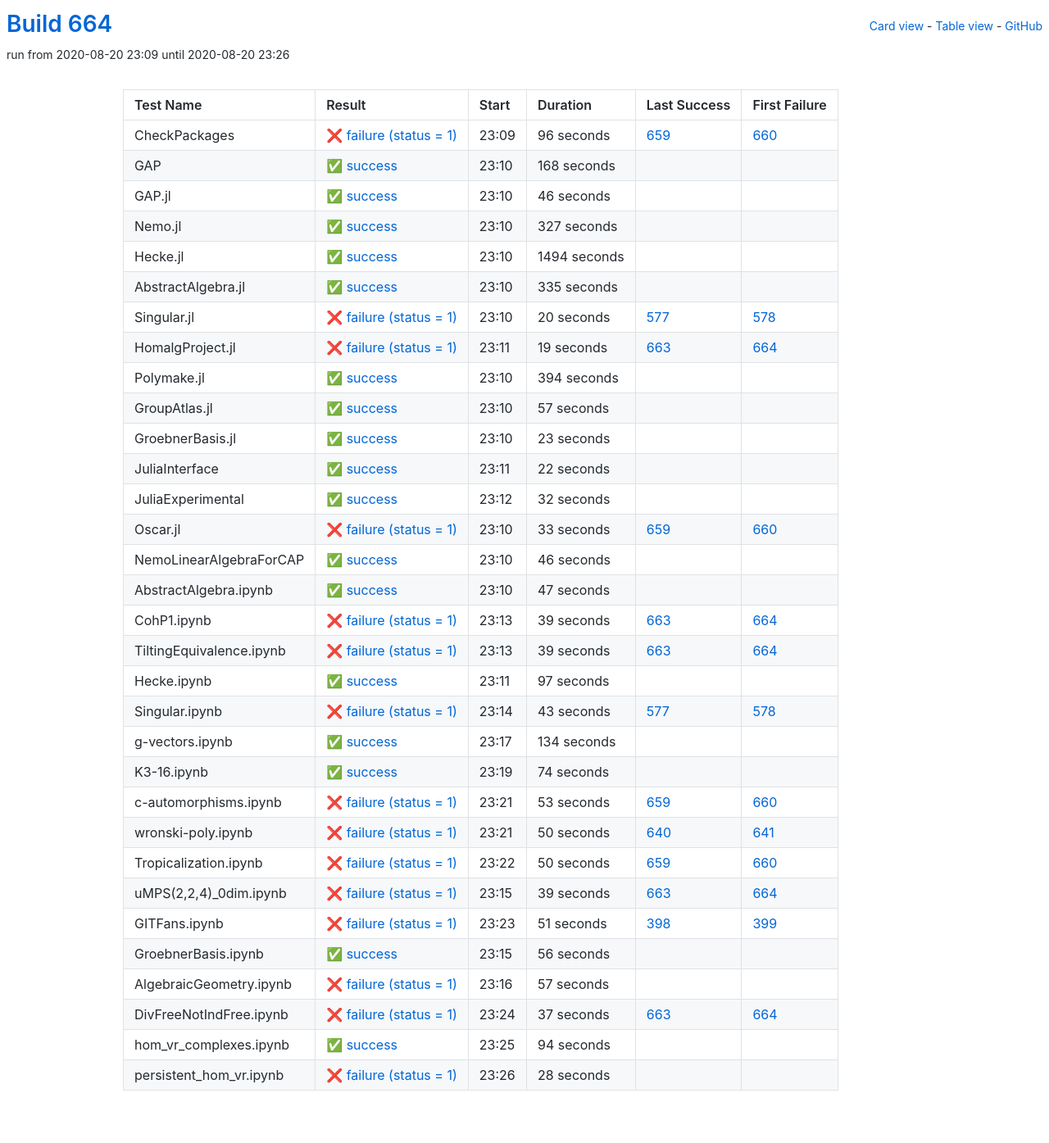
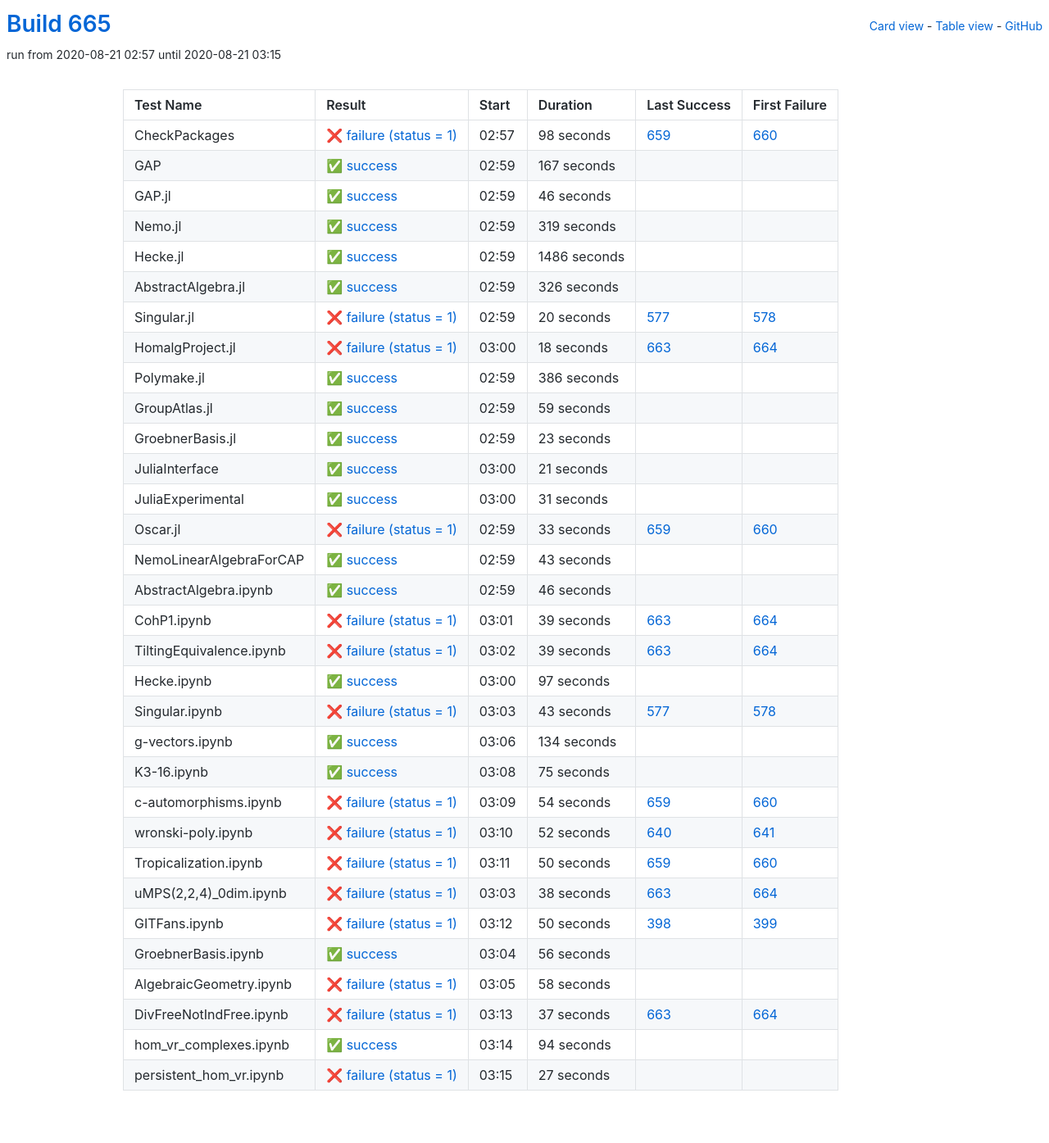
Before and after one commit to oscar-system/oscar-ci-status-stable, a Jekyll site: the page built from table.html, in a window 1280 px wide. Shown: the whole page at 82% size. Built offline with Jekyll 4.4.1, drawn with Linux system fonts in a browser that asks for light colours.

Commit message:
Build #665

```diff
--- a/_data/ci.yml
+++ b/_data/ci.yml
@@ -1,6 +1,6 @@
 ---
-build: 664
-build_url: https://oscarci.mathematik.uni-kl.de/job/oscar-stable/664/
+build: 665
+build_url: https://oscarci.mathematik.uni-kl.de/job/oscar-stable/665/
 job: oscar-stable
 organization: oscar-system
 repo: oscar-ci-status-stable
@@ -8,32 +8,32 @@ repourl: https://github.com/oscar-system/oscar-ci-status-stable
 tests:
 - name: CheckPackages
   id: checkpackages
-  log: https://oscarci.mathematik.uni-kl.de/job/oscar-stable/664/artifact/logs/build-664/CheckPackages.log
-  start: 2020-08-20 23:09
+  log: https://oscarci.mathematik.uni-kl.de/job/oscar-stable/665/artifact/logs/build-665/CheckPackages.log
+  start: 2020-08-21 02:57
   success: false
   exitcode: 1
   status: failure
-  duration: 96
+  duration: 98
   last_success: 659
   last_success_url: https://oscarci.mathematik.uni-kl.de/job/oscar-stable/659/
   first_failure: 660
   first_failure_url: https://oscarci.mathematik.uni-kl.de/job/oscar-stable/660/
 - name: GAP
   id: gap
-  log: https://oscarci.mathematik.uni-kl.de/job/oscar-stable/664/artifact/logs/build-664/GAP.log
-  start: 2020-08-20 23:10
+  log: https://oscarci.mathematik.uni-kl.de/job/oscar-stable/665/artifact/logs/build-665/GAP.log
+  start: 2020-08-21 02:59
   success: true
   exitcode: 0
   status: success
-  duration: 168
+  duration: 167
   last_success: false
   last_success_url:
   first_failure: false
   first_failure_url:
 - name: GAP.jl
   id: gap-jl
-  log: https://oscarci.mathematik.uni-kl.de/job/oscar-stable/664/artifact/logs/build-664/GAP.jl.log
-  start: 2020-08-20 23:10
+  log: https://oscarci.mathematik.uni-kl.de/job/oscar-stable/665/artifact/logs/build-665/GAP.jl.log
+  start: 2020-08-21 02:59
   success: true
   exitcode: 0
   status: success
@@ -44,44 +44,44 @@ tests:
   first_failure_url:
 - name: Nemo.jl
   id: nemo-jl
-  log: https://oscarci.mathematik.uni-kl.de/job/oscar-stable/664/artifact/logs/build-664/Nemo.jl.log
-  start: 2020-08-20 23:10
+  log: https://oscarci.mathematik.uni-kl.de/job/oscar-stable/665/artifact/logs/build-665/Nemo.jl.log
+  start: 2020-08-21 02:59
   success: true
   exitcode: 0
   status: success
-  duration: 327
+  duration: 319
   last_success: false
   last_success_url:
   first_failure: false
   first_failure_url:
 - name: Hecke.jl
   id: hecke-jl
-  log: https://oscarci.mathematik.uni-kl.de/job/oscar-stable/664/artifact/logs/build-664/Hecke.jl.log
-  start: 2020-08-20 23:10
+  log: https://oscarci.mathematik.uni-kl.de/job/oscar-stable/665/artifact/logs/build-665/Hecke.jl.log
+  start: 2020-08-21 02:59
   success: true
   exitcode: 0
   status: success
-  duration: 1494
+  duration: 1486
   last_success: false
   last_success_url:
   first_failure: false
   first_failure_url:
 - name: AbstractAlgebra.jl
   id: abstractalgebra-jl
-  log: https://oscarci.mathematik.uni-kl.de/job/oscar-stable/664/artifact/logs/build-664/AbstractAlgebra.jl.log
-  start: 2020-08-20 23:10
+  log: https://oscarci.mathematik.uni-kl.de/job/oscar-stable/665/artifact/logs/build-665/AbstractAlgebra.jl.log
+  start: 2020-08-21 02:59
   success: true
   exitcode: 0
   status: success
-  duration: 335
+  duration: 326
   last_success: false
   last_success_url:
   first_failure: false
   first_failure_url:
 - name: Singular.jl
   id: singular-jl
-  log: https://oscarci.mathematik.uni-kl.de/job/oscar-stable/664/artifact/logs/build-664/Singular.jl.log
-  start: 2020-08-20 23:10
+  log: https://oscarci.mathematik.uni-kl.de/job/oscar-stable/665/artifact/logs/build-665/Singular.jl.log
+  start: 2020-08-21 02:59
   success: false
   exitcode: 1
   status: failure
@@ -92,44 +92,44 @@ tests:
   first_failure_url: https://oscarci.mathematik.uni-kl.de/job/oscar-stable/578/
 - name: HomalgProject.jl
   id: homalgproject-jl
-  log: https://oscarci.mathematik.uni-kl.de/job/oscar-stable/664/artifact/logs/build-664/HomalgProject.jl.log
-  start: 2020-08-20 23:11
+  log: https://oscarci.mathematik.uni-kl.de/job/oscar-stable/665/artifact/logs/build-665/HomalgProject.jl.log
+  start: 2020-08-21 03:00
   success: false
   exitcode: 1
   status: failure
-  duration: 19
+  duration: 18
   last_success: 663
   last_success_url: https://oscarci.mathematik.uni-kl.de/job/oscar-stable/663/
   first_failure: 664
   first_failure_url: https://oscarci.mathematik.uni-kl.de/job/oscar-stable/664/
 - name: Polymake.jl
   id: polymake-jl
-  log: https://oscarci.mathematik.uni-kl.de/job/oscar-stable/664/artifact/logs/build-664/Polymake.jl.log
-  start: 2020-08-20 23:10
+  log: https://oscarci.mathematik.uni-kl.de/job/oscar-stable/665/artifact/logs/build-665/Polymake.jl.log
+  start: 2020-08-21 02:59
   success: true
   exitcode: 0
   status: success
-  duration: 394
+  duration: 386
   last_success: false
   last_success_url:
   first_failure: false
   first_failure_url:
 - name: GroupAtlas.jl
   id: groupatlas-jl
-  log: https://oscarci.mathematik.uni-kl.de/job/oscar-stable/664/artifact/logs/build-664/GroupAtlas.jl.log
-  start: 2020-08-20 23:10
+  log: https://oscarci.mathematik.uni-kl.de/job/oscar-stable/665/artifact/logs/build-665/GroupAtlas.jl.log
+  start: 2020-08-21 02:59
   success: true
   exitcode: 0
   status: success
-  duration: 57
+  duration: 59
   last_success: false
   last_success_url:
   first_failure: false
   first_failure_url:
 - name: GroebnerBasis.jl
   id: groebnerbasis-jl
-  log: https://oscarci.mathematik.uni-kl.de/job/oscar-stable/664/artifact/logs/build-664/GroebnerBasis.jl.log
-  start: 2020-08-20 23:10
+  log: https://oscarci.mathematik.uni-kl.de/job/oscar-stable/665/artifact/logs/build-665/GroebnerBasis.jl.log
+  start: 2020-08-21 02:59
   success: true
   exitcode: 0
   status: success
@@ -140,32 +140,32 @@ tests:
   first_failure_url:
 - name: JuliaInterface
   id: juliainterface
-  log: https://oscarci.mathematik.uni-kl.de/job/oscar-stable/664/artifact/logs/build-664/JuliaInterface.log
-  start: 2020-08-20 23:11
+  log: https://oscarci.mathematik.uni-kl.de/job/oscar-stable/665/artifact/logs/build-665/JuliaInterface.log
+  start: 2020-08-21 03:00
   success: true
   exitcode: 0
   status: success
-  duration: 22
+  duration: 21
   last_success: false
   last_success_url:
   first_failure: false
   first_failure_url:
 - name: JuliaExperimental
   id: juliaexperimental
-  log: https://oscarci.mathematik.uni-kl.de/job/oscar-stable/664/artifact/logs/build-664/JuliaExperimental.log
-  start: 2020-08-20 23:12
+  log: https://oscarci.mathematik.uni-kl.de/job/oscar-stable/665/artifact/logs/build-665/JuliaExperimental.log
+  start: 2020-08-21 03:00
   success: true
   exitcode: 0
   status: success
-  duration: 32
+  duration: 31
   last_success: false
   last_success_url:
   first_failure: false
   first_failure_url:
 - name: Oscar.jl
   id: oscar-jl
-  log: https://oscarci.mathematik.uni-kl.de/job/oscar-stable/664/artifact/logs/build-664/Oscar.jl.log
-  start: 2020-08-20 23:10
+  log: https://oscarci.mathematik.uni-kl.de/job/oscar-stable/665/artifact/logs/build-665/Oscar.jl.log
+  start: 2020-08-21 02:59
   success: false
   exitcode: 1
   status: failure
@@ -176,8 +176,20 @@ tests:
   first_failure_url: https://oscarci.mathematik.uni-kl.de/job/oscar-stable/660/
 - name: NemoLinearAlgebraForCAP
   id: nemolinearalgebraforcap
-  log: https://oscarci.mathematik.uni-kl.de/job/oscar-stable/664/artifact/logs/build-664/NemoLinearAlgebraForCAP.log
-  start: 2020-08-20 23:10
+  log: https://oscarci.mathematik.uni-kl.de/job/oscar-stable/665/artifact/logs/build-665/NemoLinearAlgebraForCAP.log
+  start: 2020-08-21 02:59
+  success: true
+  exitcode: 0
+  status: success
+  duration: 43
+  last_success: false
+  last_success_url:
+  first_failure: false
+  first_failure_url:
+- name: AbstractAlgebra.ipynb
+  id: abstractalgebra-ipynb
+  log: https://oscarci.mathematik.uni-kl.de/job/oscar-stable/665/artifact/logs/build-665/AbstractAlgebra.ipynb.log
+  start: 2020-08-21 02:59
   success: true
   exitcode: 0
   status: success
@@ -186,22 +198,10 @@ tests:
   last_success_url:
   first_failure: false
   first_failure_url:
-- name: AbstractAlgebra.ipynb
-  id: abstractalgebra-ipynb
-  log: https://oscarci.mathematik.uni-kl.de/job/oscar-stable/664/artifact/logs/build-664/AbstractAlgebra.ipynb.log
-  start: 2020-08-20 23:10
-  success: true
-  exitcode: 0
-  status: success
-  duration: 47
-  last_success: false
-  last_success_url:
-  first_failure: false
-  first_failure_url:
 - name: CohP1.ipynb
   id: cohp1-ipynb
-  log: https://oscarci.mathematik.uni-kl.de/job/oscar-stable/664/artifact/logs/build-664/CohP1.ipynb.log
-  start: 2020-08-20 23:13
+  log: https://oscarci.mathematik.uni-kl.de/job/oscar-stable/665/artifact/logs/build-665/CohP1.ipynb.log
+  start: 2020-08-21 03:01
   success: false
   exitcode: 1
   status: failure
@@ -212,8 +212,8 @@ tests:
   first_failure_url: https://oscarci.mathematik.uni-kl.de/job/oscar-stable/664/
 - name: TiltingEquivalence.ipynb
   id: tiltingequivalence-ipynb
-  log: https://oscarci.mathematik.uni-kl.de/job/oscar-stable/664/artifact/logs/build-664/TiltingEquivalence.ipynb.log
-  start: 2020-08-20 23:13
+  log: https://oscarci.mathematik.uni-kl.de/job/oscar-stable/665/artifact/logs/build-665/TiltingEquivalence.ipynb.log
+  start: 2020-08-21 03:02
   success: false
   exitcode: 1
   status: failure
@@ -224,8 +224,8 @@ tests:
   first_failure_url: https://oscarci.mathematik.uni-kl.de/job/oscar-stable/664/
 - name: Hecke.ipynb
   id: hecke-ipynb
-  log: https://oscarci.mathematik.uni-kl.de/job/oscar-stable/664/artifact/logs/build-664/Hecke.ipynb.log
-  start: 2020-08-20 23:11
+  log: https://oscarci.mathematik.uni-kl.de/job/oscar-stable/665/artifact/logs/build-665/Hecke.ipynb.log
+  start: 2020-08-21 03:00
   success: true
   exitcode: 0
   status: success
@@ -236,8 +236,8 @@ tests:
   first_failure_url:
 - name: Singular.ipynb
   id: singular-ipynb
-  log: https://oscarci.mathematik.uni-kl.de/job/oscar-stable/664/artifact/logs/build-664/Singular.ipynb.log
-  start: 2020-08-20 23:14
+  log: https://oscarci.mathematik.uni-kl.de/job/oscar-stable/665/artifact/logs/build-665/Singular.ipynb.log
+  start: 2020-08-21 03:03
   success: false
   exitcode: 1
   status: failure
@@ -248,8 +248,8 @@ tests:
   first_failure_url: https://oscarci.mathematik.uni-kl.de/job/oscar-stable/578/
 - name: g-vectors.ipynb
   id: g-vectors-ipynb
-  log: https://oscarci.mathematik.uni-kl.de/job/oscar-stable/664/artifact/logs/build-664/g-vectors.ipynb.log
-  start: 2020-08-20 23:17
+  log: https://oscarci.mathematik.uni-kl.de/job/oscar-stable/665/artifact/logs/build-665/g-vectors.ipynb.log
+  start: 2020-08-21 03:06
   success: true
   exitcode: 0
   status: success
@@ -260,44 +260,44 @@ tests:
   first_failure_url:
 - name: K3-16.ipynb
   id: k3-16-ipynb
-  log: https://oscarci.mathematik.uni-kl.de/job/oscar-stable/664/artifact/logs/build-664/K3-16.ipynb.log
-  start: 2020-08-20 23:19
+  log: https://oscarci.mathematik.uni-kl.de/job/oscar-stable/665/artifact/logs/build-665/K3-16.ipynb.log
+  start: 2020-08-21 03:08
   success: true
   exitcode: 0
   status: success
-  duration: 74
+  duration: 75
   last_success: false
   last_success_url:
   first_failure: false
   first_failure_url:
 - name: c-automorphisms.ipynb
   id: c-automorphisms-ipynb
-  log: https://oscarci.mathematik.uni-kl.de/job/oscar-stable/664/artifact/logs/build-664/c-automorphisms.ipynb.log
-  start: 2020-08-20 23:21
+  log: https://oscarci.mathematik.uni-kl.de/job/oscar-stable/665/artifact/logs/build-665/c-automorphisms.ipynb.log
+  start: 2020-08-21 03:09
   success: false
   exitcode: 1
   status: failure
-  duration: 53
+  duration: 54
   last_success: 659
   last_success_url: https://oscarci.mathematik.uni-kl.de/job/oscar-stable/659/
   first_failure: 660
   first_failure_url: https://oscarci.mathematik.uni-kl.de/job/oscar-stable/660/
 - name: wronski-poly.ipynb
   id: wronski-poly-ipynb
-  log: https://oscarci.mathematik.uni-kl.de/job/oscar-stable/664/artifact/logs/build-664/wronski-poly.ipynb.log
-  start: 2020-08-20 23:21
+  log: https://oscarci.mathematik.uni-kl.de/job/oscar-stable/665/artifact/logs/build-665/wronski-poly.ipynb.log
+  start: 2020-08-21 03:10
   success: false
   exitcode: 1
   status: failure
-  duration: 50
+  duration: 52
   last_success: 640
   last_success_url: https://oscarci.mathematik.uni-kl.de/job/oscar-stable/640/
   first_failure: 641
   first_failure_url: https://oscarci.mathematik.uni-kl.de/job/oscar-stable/641/
 - name: Tropicalization.ipynb
   id: tropicalization-ipynb
-  log: https://oscarci.mathematik.uni-kl.de/job/oscar-stable/664/artifact/logs/build-664/Tropicalization.ipynb.log
-  start: 2020-08-20 23:22
+  log: https://oscarci.mathematik.uni-kl.de/job/oscar-stable/665/artifact/logs/build-665/Tropicalization.ipynb.log
+  start: 2020-08-21 03:11
   success: false
   exitcode: 1
   status: failure
@@ -308,32 +308,32 @@ tests:
   first_failure_url: https://oscarci.mathematik.uni-kl.de/job/oscar-stable/660/
 - name: uMPS(2,2,4)_0dim.ipynb
   id: umps-2-2-4-0dim-ipynb
-  log: https://oscarci.mathematik.uni-kl.de/job/oscar-stable/664/artifact/logs/build-664/uMPS-2-2-4-_0dim.ipynb.log
-  start: 2020-08-20 23:15
+  log: https://oscarci.mathematik.uni-kl.de/job/oscar-stable/665/artifact/logs/build-665/uMPS-2-2-4-_0dim.ipynb.log
+  start: 2020-08-21 03:03
   success: false
   exitcode: 1
   status: failure
-  duration: 39
+  duration: 38
   last_success: 663
   last_success_url: https://oscarci.mathematik.uni-kl.de/job/oscar-stable/663/
   first_failure: 664
   first_failure_url: https://oscarci.mathematik.uni-kl.de/job/oscar-stable/664/
 - name: GITFans.ipynb
   id: gitfans-ipynb
-  log: https://oscarci.mathematik.uni-kl.de/job/oscar-stable/664/artifact/logs/build-664/GITFans.ipynb.log
-  start: 2020-08-20 23:23
+  log: https://oscarci.mathematik.uni-kl.de/job/oscar-stable/665/artifact/logs/build-665/GITFans.ipynb.log
+  start: 2020-08-21 03:12
   success: false
   exitcode: 1
   status: failure
-  duration: 51
+  duration: 50
   last_success: 398
   last_success_url: https://oscarci.mathematik.uni-kl.de/job/oscar-stable/398/
   first_failure: 399
   first_failure_url: https://oscarci.mathematik.uni-kl.de/job/oscar-stable/399/
 - name: GroebnerBasis.ipynb
   id: groebnerbasis-ipynb
-  log: https://oscarci.mathematik.uni-kl.de/job/oscar-stable/664/artifact/logs/build-664/GroebnerBasis.ipynb.log
-  start: 2020-08-20 23:15
+  log: https://oscarci.mathematik.uni-kl.de/job/oscar-stable/665/artifact/logs/build-665/GroebnerBasis.ipynb.log
+  start: 2020-08-21 03:04
   success: true
   exitcode: 0
   status: success
@@ -344,20 +344,20 @@ tests:
   first_failure_url:
 - name: AlgebraicGeometry.ipynb
   id: algebraicgeometry-ipynb
-  log: https://oscarci.mathematik.uni-kl.de/job/oscar-stable/664/artifact/logs/build-664/AlgebraicGeometry.ipynb.log
-  start: 2020-08-20 23:16
+  log: https://oscarci.mathematik.uni-kl.de/job/oscar-stable/665/artifact/logs/build-665/AlgebraicGeometry.ipynb.log
+  start: 2020-08-21 03:05
   success: false
   exitcode: 1
   status: failure
-  duration: 57
+  duration: 58
   last_success: false
   last_success_url:
   first_failure: false
   first_failure_url:
 - name: DivFreeNotIndFree.ipynb
   id: divfreenotindfree-ipynb
-  log: https://oscarci.mathematik.uni-kl.de/job/oscar-stable/664/artifact/logs/build-664/DivFreeNotIndFree.ipynb.log
-  start: 2020-08-20 23:24
+  log: https://oscarci.mathematik.uni-kl.de/job/oscar-stable/665/artifact/logs/build-665/DivFreeNotIndFree.ipynb.log
+  start: 2020-08-21 03:13
   success: false
   exitcode: 1
   status: failure
@@ -368,8 +368,8 @@ tests:
   first_failure_url: https://oscarci.mathematik.uni-kl.de/job/oscar-stable/664/
 - name: hom_vr_complexes.ipynb
   id: hom-vr-complexes-ipynb
-  log: https://oscarci.mathematik.uni-kl.de/job/oscar-stable/664/artifact/logs/build-664/hom_vr_complexes.ipynb.log
-  start: 2020-08-20 23:25
+  log: https://oscarci.mathematik.uni-kl.de/job/oscar-stable/665/artifact/logs/build-665/hom_vr_complexes.ipynb.log
+  start: 2020-08-21 03:14
   success: true
   exitcode: 0
   status: success
@@ -380,12 +380,12 @@ tests:
   first_failure_url:
 - name: persistent_hom_vr.ipynb
   id: persistent-hom-vr-ipynb
-  log: https://oscarci.mathematik.uni-kl.de/job/oscar-stable/664/artifact/logs/build-664/persistent_hom_vr.ipynb.log
-  start: 2020-08-20 23:26
+  log: https://oscarci.mathematik.uni-kl.de/job/oscar-stable/665/artifact/logs/build-665/persistent_hom_vr.ipynb.log
+  start: 2020-08-21 03:15
   success: false
   exitcode: 1
   status: failure
-  duration: 28
+  duration: 27
   last_success: false
   last_success_url:
   first_failure: false
```
Also changed, not shown: README.md.
